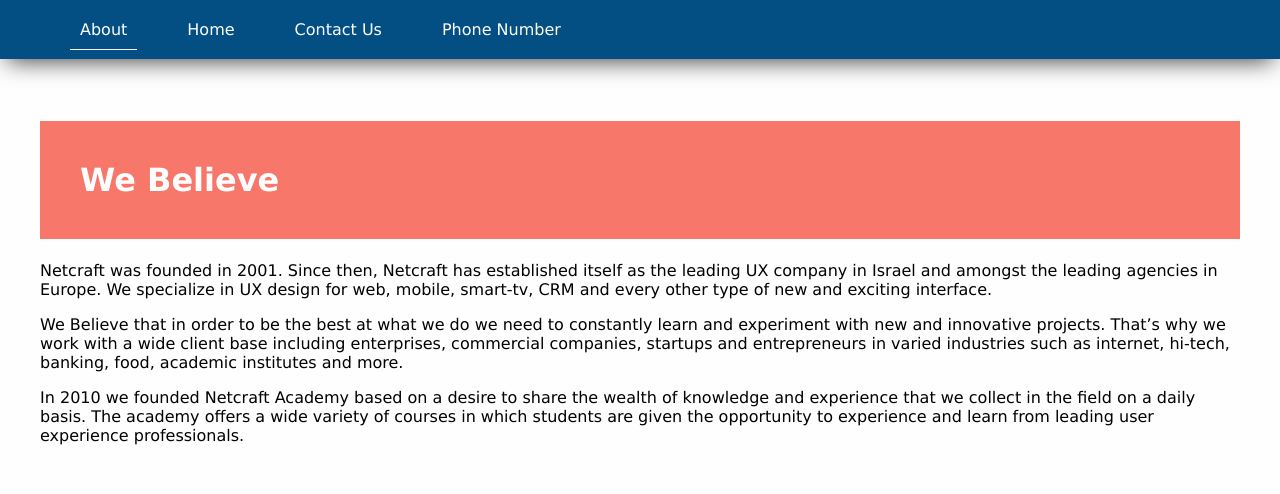
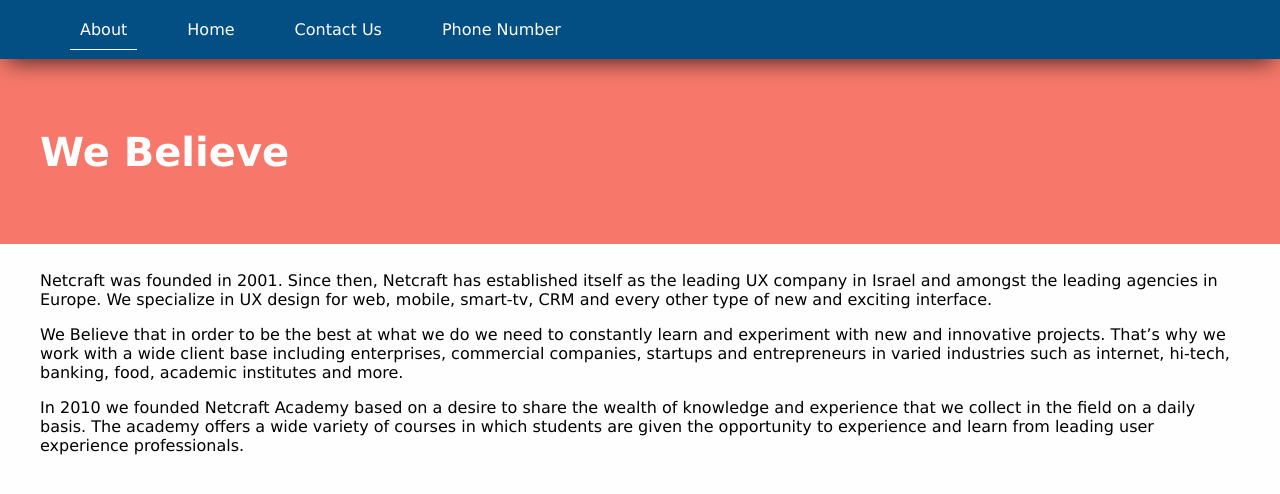
Before and after one commit to IvanovaNataly/react_blog_new, a React app: page / in a window 1280 px wide. Built offline with nearby package versions, Linux system fonts and the light colour scheme.

Commit message:
clean-up

```diff
--- a/react/social/about/About.js
+++ b/react/social/about/About.js
@@ -8,6 +8,7 @@
             <h1 className="about-header">
                 We Believe
             </h1>
+            <div className="about-content">
                 <p className="about-paragraph">
                     Netcraft was founded in 2001. Since then, Netcraft has established itself as the leading UX company in Israel and amongst the leading agencies in Europe. We specialize in UX design for web, mobile, smart-tv, CRM and every other type of new and exciting interface.
                 </p>
@@ -20,5 +21,6 @@
                     In 2010 we founded Netcraft Academy based on a desire to share the wealth of knowledge and experience that we collect in the field on a daily basis. The academy offers a wide variety of courses in which students are given the opportunity to experience and learn from leading user experience professionals.
                 </p>
             </div>
+        </div>
     )
 }
--- a/react/social/about/about.scss
+++ b/react/social/about/about.scss
@@ -3,14 +3,20 @@
 .about {
     width: 100%;
     height: 100vh;
-    padding: 100px 40px 0 40px;
     background: $netcraftBckg;
     position: absolute;
     top: 0;
 
     .about-header {
-        color: #fefefe;
-        padding: 40px;
-        background-color: #f7786b;
+        font-size: 40px;
+        color: $netcraftBckg;
+        line-height: 50px;
+        padding: 100px 40px 67px 40px;
+        background-color: $contrastBackground;
+    }
+
+    .about-content {
+        padding-right: 40px;
+        padding-left: 40px;
     }
 }
--- a/react/social/header/navigation.scss
+++ b/react/social/header/navigation.scss
@@ -11,7 +11,6 @@
     z-index: 900;
 
     .logo {
-        //background: $navBackground url(img/netcraft-logo.png) no-repeat;
     }
 
     a {
--- a/react/social/hero/hero.scss
+++ b/react/social/hero/hero.scss
@@ -10,7 +10,6 @@
 
 .hero-header {
   display: inline-block;
-  text-align: center;
   width: 50%;
   font-size: 40px;
 }
```
Also changed, not shown: react/lg-fax-icon.png (deleted), react/logo_netcraft.jpg (added), react/logo_netcraft.svg (added), react/netcraft-logo.jpg (deleted), react/netcraft-logo.png (deleted), react/social/phone/lg-phone-icon.png (deleted), user-twits.json. Lines whose indentation alone changed are shown as unchanged.
